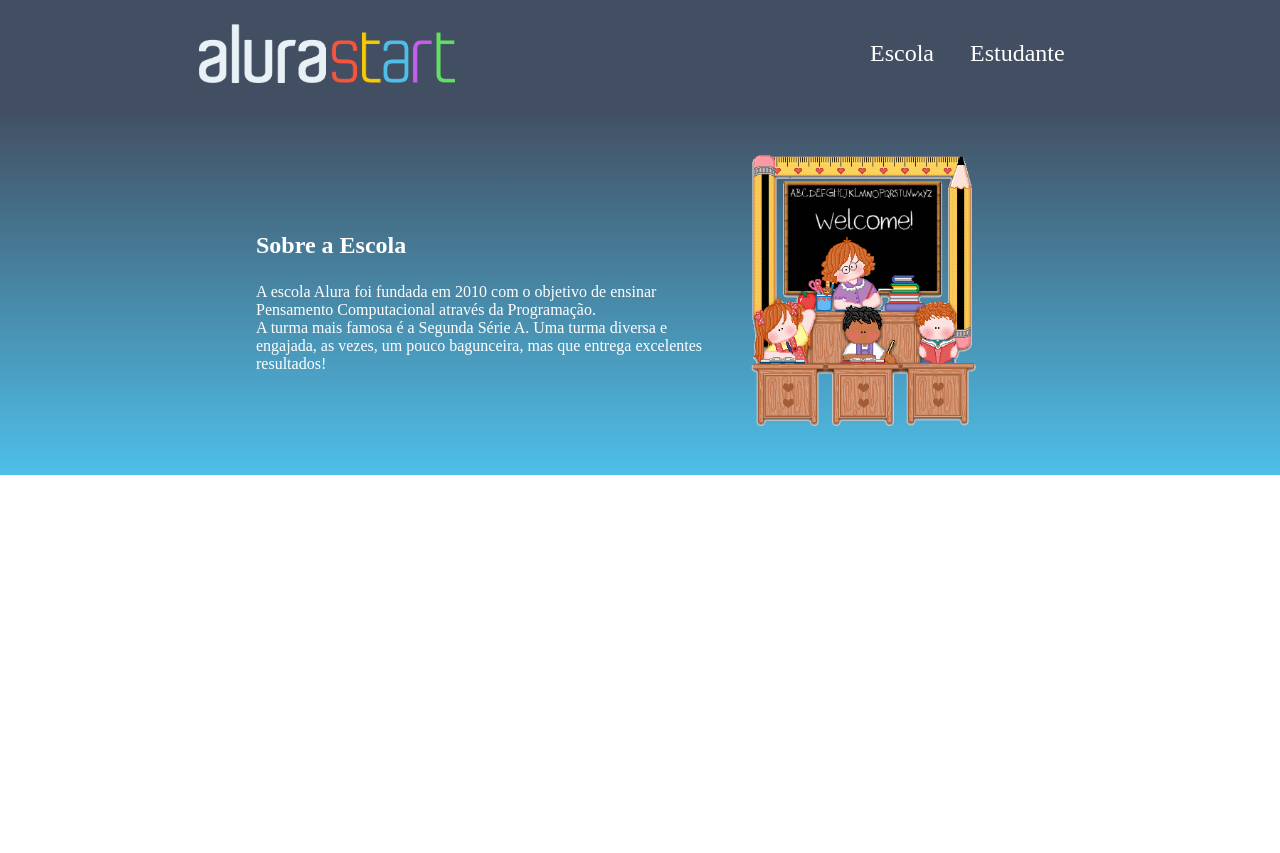
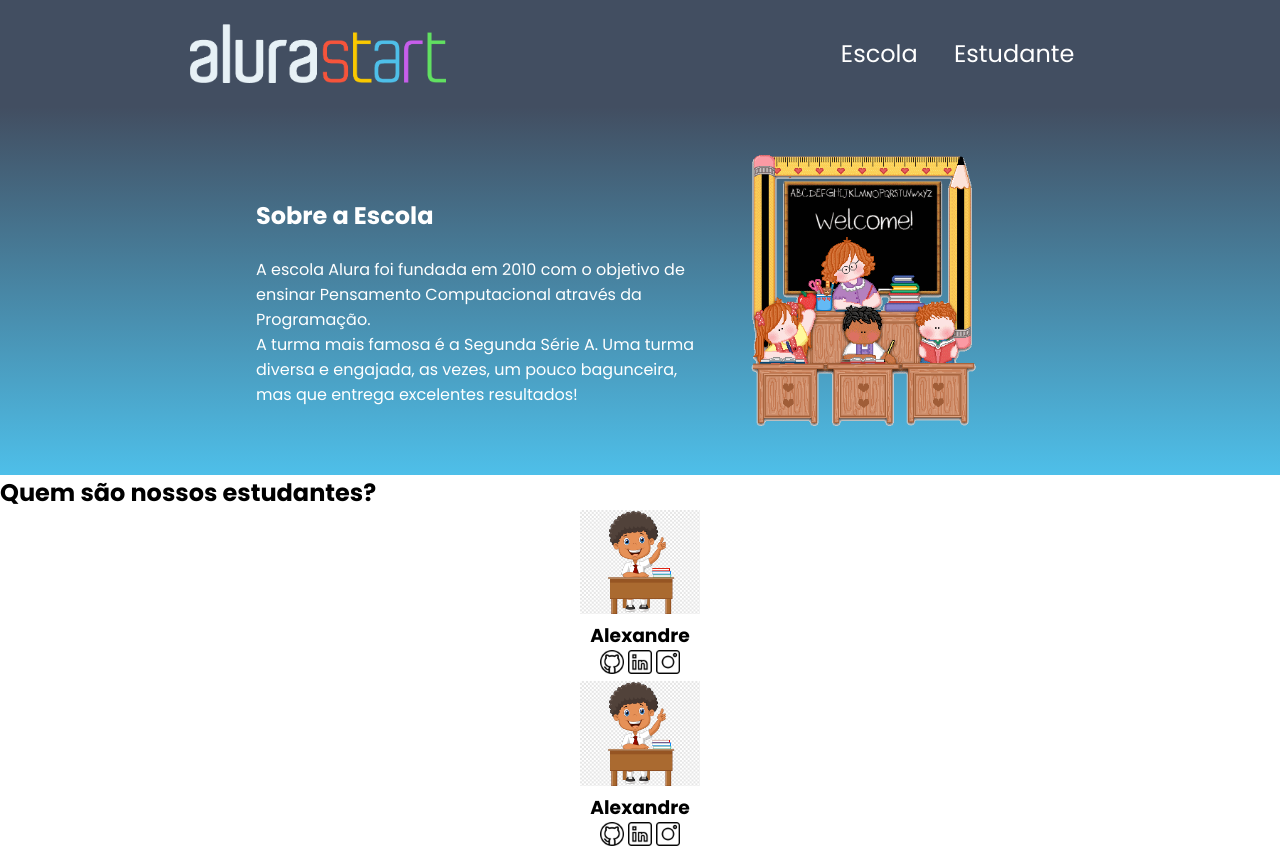
Before and after one commit to AlexandreCosta82/site-turma-criativa, a plain HTML site: page index.html in a window 1280 px wide. Before the commit the page ends 800 px from the top, so only its background shows below. Drawn offline with Linux system fonts and the light colour scheme.

Commit message:
construindo a seção estudante

```diff
--- a/index.html
+++ b/index.html
@@ -6,8 +6,10 @@
     <meta name="viewport" content="width=device-width, initial-scale=1.0">
     <title>Document</title>
     <link rel="stylesheet" href="style.css">
+    <link rel="preconnect" href="https://fonts.googleapis.com">
+<link rel="preconnect" href="https://fonts.gstatic.com" crossorigin>
+<link href="https://fonts.googleapis.com/css2?family=Poppins:wght@200;400;700&display=swap" rel="stylesheet">
 </head>
-
 <body>
     <header class="cabeçalho">
         <img class="cabeçalho-imagem" src="alurastart logo.png" alt="logo da alura start">
@@ -22,8 +24,24 @@
         <p class="escola-texto-um">A escola Alura foi fundada em 2010 com o objetivo de ensinar Pensamento Computacional através da Programação. </p>
         <p class="escola-texto-dois">A turma mais famosa é a Segunda Série A. Uma turma diversa e engajada, as vezes, um pouco bagunceira, mas que entrega excelentes resultados!</p>
     </div>
-
-    <img class="escola-imagem" src="professora-quadro-alunos.gif" alt="professor com alunos">
+        <img class="escola-imagem" src="professora-quadro-alunos.gif" alt="professor com alunos">
+   </section>
+   <section class="estudante">
+        <h2 class="estudante-titulo">Quem são nossos estudantes?</h2>
+        <div class="estudante-div">
+            <img class="estudante-imagem" src="estudantes.png" alt="foto do estudante">
+            <h3 class="estudante-nome">Alexandre</h3>
+            <img class="estudante-icone" src="github.png" alt="icone github">
+            <img class="estudante-icone" src="linkedin.png" alt="icone linkedin">
+            <img class="estudante-icone" src="instagram.png" alt="icone instagram">
+        </div>
+        <div class="estudante-div">
+            <img class="estudante-imagem" src="estudantes.png" alt="foto do estudante">
+            <h3 class="estudante-nome">Alexandre</h3>
+            <img class="estudante-icone" src="github.png" alt="icone github">
+            <img class="estudante-icone" src="linkedin.png" alt="icone linkedin">
+            <img class="estudante-icone" src="instagram.png" alt="icone instagram">
+        </div>
    </section>
 </body>
 </html>
--- a/style.css
+++ b/style.css
@@ -2,7 +2,9 @@
     margin: 0;
     padding: 0;
 }
-
+body{
+    font-family: 'Poppins', sans-serif;
+}
 .cabeçalho{
     background-color: #424e61;
     color: white;
@@ -41,3 +43,15 @@ width: 20%;
 .escola-titulo{
     padding: 24px 0;
 }
+
+.estudante-imagem{
+    width: 120px;
+}
+
+.estudante-icone{
+    width: 24px;
+}
+
+.estudante-div{
+    text-align: center;
+}
```
Also changed, not shown: estudantes.png (added), github.png (added), instagram.png (added), linkedin.png (added).
